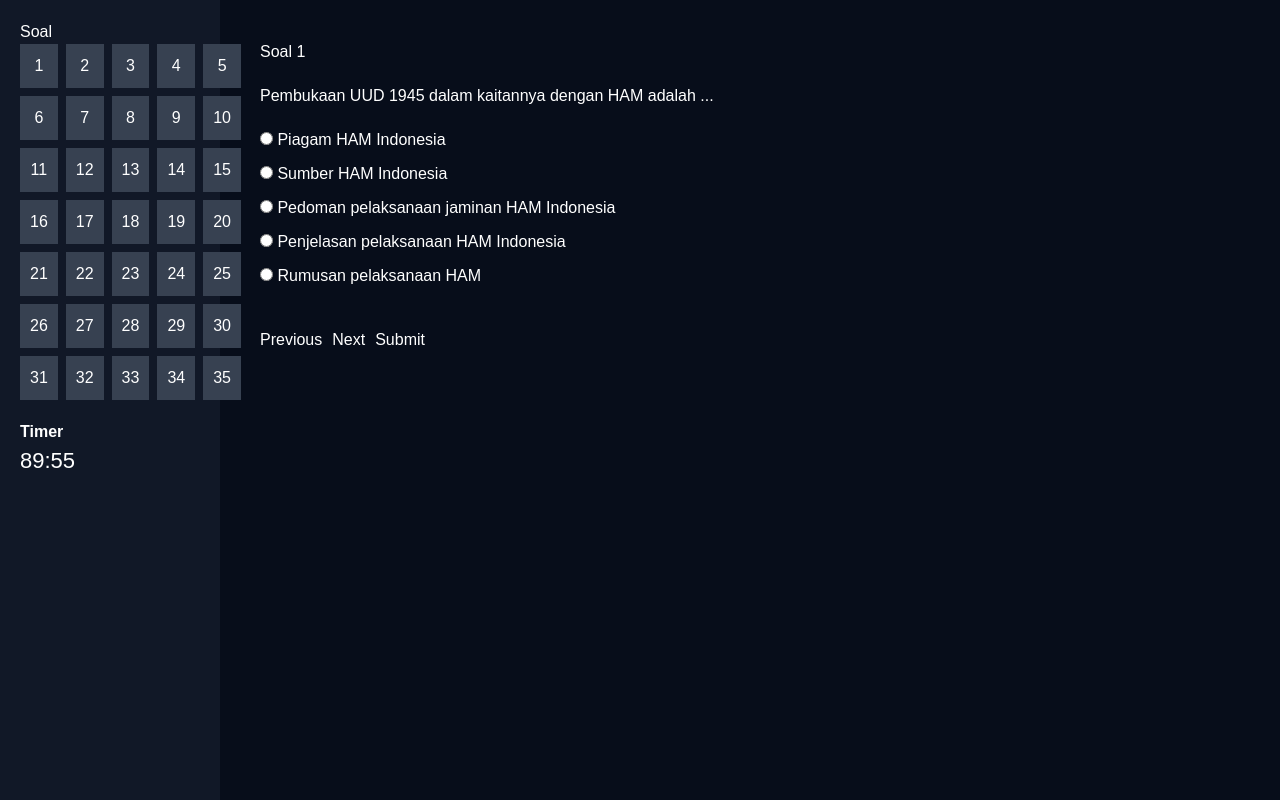
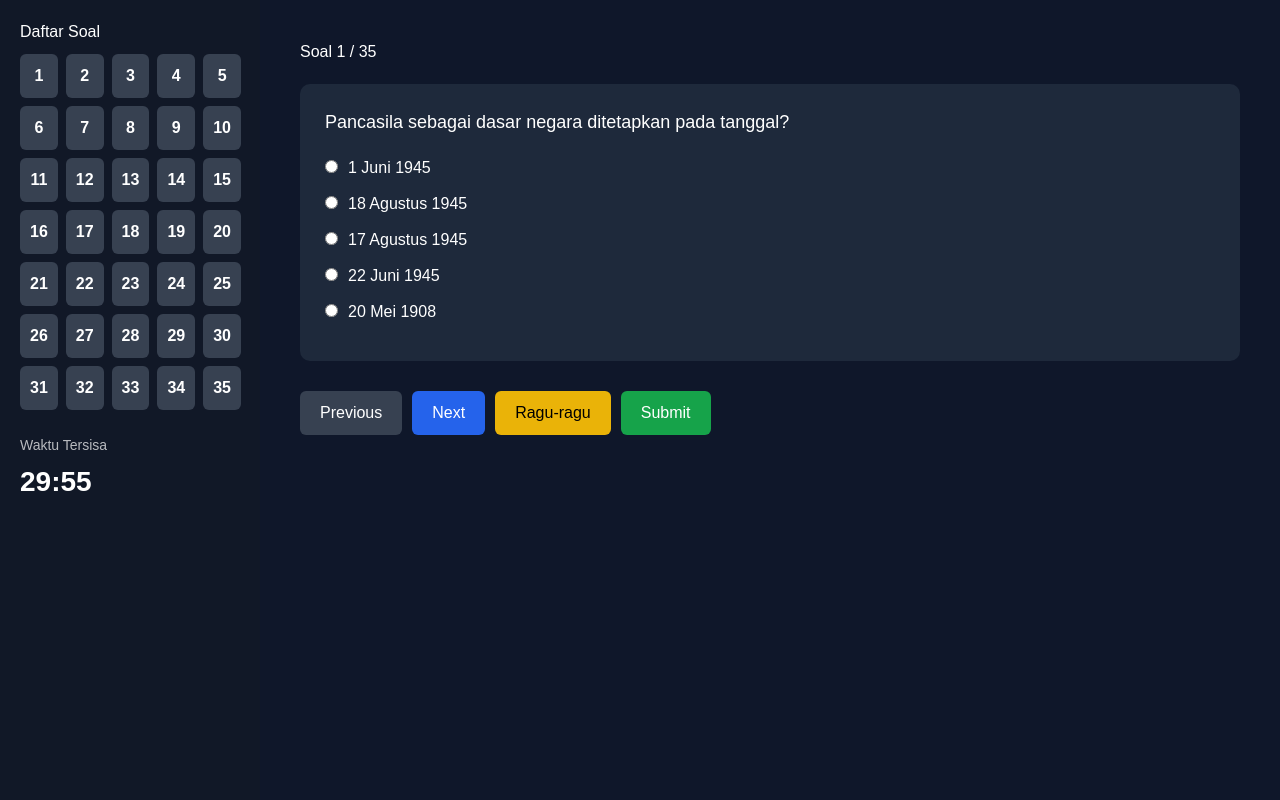
Before and after one commit to CPNSPath/cpnspath, a Next.js app: page /tryout/twk/exam in a window 1280 px wide. Built offline with nearby package versions, Linux system fonts and the light colour scheme.

Commit message:
add 35 TWK questions

```diff
--- a/src/app/tryout/twk/exam/page.js
+++ b/src/app/tryout/twk/exam/page.js
@@ -5,441 +5,467 @@ import { useState,useEffect } from "react"
 const questions = [
 
 {
-question:"Pembukaan UUD 1945 dalam kaitannya dengan HAM adalah ...",
+question:"Pancasila sebagai dasar negara ditetapkan pada tanggal?",
 options:[
-"Piagam HAM Indonesia",
-"Sumber HAM Indonesia",
-"Pedoman pelaksanaan jaminan HAM Indonesia",
-"Penjelasan pelaksanaan HAM Indonesia",
-"Rumusan pelaksanaan HAM"
+"1 Juni 1945",
+"18 Agustus 1945",
+"17 Agustus 1945",
+"22 Juni 1945",
+"20 Mei 1908"
 ],
-answer:0,
-explanation:"Pembukaan UUD 1945 disebut Piagam HAM Indonesia."
+answer:1
 },
 
 {
-question:"Yang menjadi causal final dari Pancasila adalah ...",
+question:"Semboyan negara Indonesia adalah?",
 options:[
-"Piagam Jakarta",
-"Bangsa Indonesia",
-"Warga Negara Indonesia",
-"BPUPKI",
-"PPKI"
+"Tut Wuri Handayani",
+"Bhinneka Tunggal Ika",
+"Garuda Pancasila",
+"Satyameva Jayate",
+"NKRI Harga Mati"
 ],
-answer:0,
-explanation:"Causal final Pancasila tercantum dalam Piagam Jakarta."
+answer:1
 },
 
 {
-question:"Yang bukan prinsip dasar negara yang diusulkan Soekarno 1 Juni 1945 adalah ...",
+question:"UUD 1945 disahkan pada tanggal?",
 options:[
-"Demokrasi",
-"Kekeluargaan",
-"Perikemanusiaan",
-"Kesejahteraan sosial",
-"Kebangsaan"
+"17 Agustus 1945",
+"18 Agustus 1945",
+"1 Juni 1945",
+"22 Juni 1945",
+"20 Mei 1908"
 ],
-answer:1,
-explanation:"Prinsip Soekarno tidak memasukkan kekeluargaan."
+answer:1
 },
 
 {
-question:"Berdasarkan TAP MPRS No XX/MPRS/1966 Pancasila adalah ...",
+question:"Lambang negara Indonesia adalah?",
 options:[
-"Dokumen sejarah",
-"Alat pemersatu",
-"Nilai nenek moyang",
-"Landasan perjuangan",
-"Dasar negara"
+"Bintang",
+"Garuda Pancasila",
+"Rajawali",
+"Elang",
+"Merpati"
 ],
-answer:4,
-explanation:"Pancasila merupakan dasar negara dan pandangan hidup bangsa."
+answer:1
 },
 
 {
-question:"Yang diatur hukum dasar negara adalah ...",
+question:"Sila pertama Pancasila adalah?",
 options:[
-"Susunan organisasi negara",
-"Membatasi kekuasaan negara",
-"Hubungan antar lembaga negara",
-"Hubungan vertikal horizontal",
-"Semua benar"
+"Kemanusiaan yang adil dan beradab",
+"Ketuhanan Yang Maha Esa",
+"Persatuan Indonesia",
+"Kerakyatan yang dipimpin hikmat",
+"Keadilan sosial"
 ],
-answer:4,
-explanation:"Hukum dasar negara mengatur seluruh struktur negara."
+answer:1
 },
 
 {
-question:"Yang bukan dampak Dekrit Presiden 5 Juli 1959 adalah ...",
+question:"Sila kedua Pancasila berbunyi?",
 options:[
-"Konstituante dibubarkan",
-"UUDS tidak berlaku",
-"Kembali ke UUD 1945",
-"Dibentuk DPRS",
-"Dibentuk DPAS"
+"Ketuhanan Yang Maha Esa",
+"Kemanusiaan yang adil dan beradab",
+"Persatuan Indonesia",
+"Kerakyatan yang dipimpin hikmat",
+"Keadilan sosial"
 ],
-answer:3,
-explanation:"DPRS bukan dampak langsung Dekrit Presiden."
+answer:1
 },
 
 {
-question:"Yang bukan alat perlengkapan MPR adalah ...",
+question:"Dasar hukum tertinggi di Indonesia adalah?",
 options:[
-"Pimpinan MPR",
-"Badan pekerja MPR",
-"Pembantu MPR",
-"Komisi MPR",
-"Panitia Ad Hoc"
+"Pancasila",
+"UUD 1945",
+"UU",
+"Perpres",
+"Perda"
 ],
-answer:2,
-explanation:"Alat MPR hanya pimpinan, badan pekerja, komisi, dan panitia ad hoc."
+answer:1
 },
 
 {
-question:"Menteri negara adalah pembantu presiden diatur dalam pasal ...",
+question:"Indonesia adalah negara?",
 options:[
-"Pasal 18",
-"Pasal 19",
-"Pasal 17",
-"Pasal 16",
-"Pasal 12"
+"Kerajaan",
+"Serikat",
+"Kesatuan",
+"Federasi",
+"Koloni"
 ],
-answer:2,
-explanation:"Pasal 17 UUD 1945 menyatakan menteri adalah pembantu presiden."
+answer:2
 },
 
 {
-question:"TAP MPR No IV/MPR/1983 mengatur tentang ...",
+question:"Bentuk negara Indonesia adalah?",
 options:[
-"Interpelasi",
-"Budget",
-"Referendum",
-"Mosi tidak percaya",
-"Angket"
+"Republik",
+"Monarki",
+"Kerajaan",
+"Imperium",
+"Kesultanan"
 ],
-answer:2,
-explanation:"TAP tersebut mengatur referendum."
+answer:0
 },
 
 {
-question:"Penyebab utama Jepang menyerah kepada Sekutu adalah ...",
+question:"Bendera Indonesia berwarna?",
 options:[
-"Tidak mendapat dukungan rakyat Indonesia",
-"Kehabisan tentara",
-"Kaisar Jepang menyerah",
-"Pemimpin Jepang gugur",
-"Hiroshima dan Nagasaki dibom"
+"Merah putih",
+"Biru putih",
+"Merah biru",
+"Putih biru",
+"Merah kuning"
 ],
-answer:4,
-explanation:"Bom atom Hiroshima dan Nagasaki menyebabkan Jepang menyerah."
+answer:0
 },
 
 {
-question:"Sidang pertama PPKI menghasilkan ...",
+question:"Ibukota Indonesia saat ini adalah?",
 options:[
-"Mengesahkan UUD 1945",
-"Menetapkan presiden dan wakil presiden",
-"Presiden dibantu Komite Nasional",
-"Dibentuk DPR",
-"A,B,C benar"
+"Bandung",
+"Jakarta",
+"Surabaya",
+"Yogyakarta",
+"Medan"
 ],
-answer:4,
-explanation:"Sidang 18 Agustus menghasilkan tiga keputusan utama tersebut."
+answer:1
 },
 
 {
-question:"Buku Max Havelaar ditulis oleh ...",
+question:"Bahasa nasional Indonesia adalah?",
 options:[
-"Van den Bosch",
-"Douwes Dekker",
-"Raffles",
-"Daendels",
-"JP Coen"
+"Jawa",
+"Melayu",
+"Indonesia",
+"Sunda",
+"Batak"
 ],
-answer:1,
-explanation:"Ditulis oleh Multatuli (Douwes Dekker)."
+answer:2
 },
 
 {
-question:"Deklarasi Djuanda bertujuan ...",
+question:"Hari kemerdekaan Indonesia adalah?",
 options:[
-"Mempertahankan NKRI",
-"Menciptakan kawasan damai",
-"Melindungi kekayaan laut",
-"Memudahkan penindakan laut",
-"Melindungi wilayah kepulauan"
+"1 Juni 1945",
+"17 Agustus 1945",
+"18 Agustus 1945",
+"20 Mei 1908",
+"28 Oktober 1928"
 ],
-answer:2,
-explanation:"Deklarasi Djuanda menegaskan kedaulatan laut Indonesia."
+answer:1
 },
 
 {
-question:"Pengadilan Tinggi dan Mahkamah Agung berfungsi sebagai ...",
+question:"Peristiwa Sumpah Pemuda terjadi pada tahun?",
 options:[
-"Peradilan banding dan kasasi",
-"Peradilan istimewa",
-"Peradilan KKN",
-"Perkara berat",
-"Peradilan khusus"
+"1908",
+"1928",
+"1945",
+"1930",
+"1950"
 ],
-answer:0,
-explanation:"PT sebagai banding dan MA sebagai kasasi."
+answer:1
 },
 
 {
-question:"Mahkamah Agung tidak dapat menguji ...",
+question:"BPUPKI dibentuk oleh Jepang pada tahun?",
 options:[
-"Peraturan Pemerintah",
-"Keputusan Presiden",
-"Keputusan Menteri",
-"Peraturan Daerah",
-"Undang-undang"
+"1942",
+"1943",
+"1944",
+"1945",
+"1946"
 ],
-answer:4,
-explanation:"UU diuji oleh Mahkamah Konstitusi."
+answer:3
 },
 
 {
-question:"Yang tidak pernah berubah dalam dinamika ketatanegaraan Indonesia adalah ...",
+question:"Ketua BPUPKI adalah?",
 options:[
-"Bentuk negara",
-"Bentuk pemerintahan",
-"Corak pemerintahan",
-"Lembaga negara",
-"Sistem demokrasi"
+"Soekarno",
+"Hatta",
+"Radjiman Wedyodiningrat",
+"Supomo",
+"Moh Yamin"
 ],
-answer:0,
-explanation:"Indonesia selalu berbentuk negara kesatuan."
+answer:2
 },
 
 {
-question:"Kabinet presidensial ditandai oleh ...",
+question:"Tokoh yang merumuskan Pancasila 1 Juni 1945 adalah?",
 options:[
-"Kepala negara presiden",
-"Presiden kepala pemerintahan",
-"Kabinet sederajat dengan parlemen",
-"Presiden kekuasaan tertinggi",
-"Ada wakil presiden"
+"Soekarno",
+"Hatta",
+"Supomo",
+"Moh Yamin",
+"Radjiman"
 ],
-answer:1,
-explanation:"Presiden memegang kekuasaan eksekutif."
+answer:0
 },
 
 {
-question:"Demokrasi yang menonjolkan kebebasan individu adalah ...",
+question:"Pembukaan UUD 1945 terdiri dari berapa alinea?",
 options:[
-"Demokrasi langsung",
-"Demokrasi tidak langsung",
-"Demokrasi terpimpin",
-"Demokrasi liberal",
-"Demokrasi Pancasila"
+"2",
+"3",
+"4",
+"5",
+"6"
 ],
-answer:3,
-explanation:"Demokrasi liberal menonjolkan kebebasan individu."
+answer:2
 },
 
 {
-question:"Hukum administrasi negara adalah ...",
+question:"Pasal dalam UUD 1945 sebelum amandemen berjumlah?",
 options:[
-"Peraturan mengikat badan negara",
-"Pelanggaran pegawai",
-"Pemberhentian pegawai",
-"Pengangkatan pegawai",
-"Tugas pegawai"
+"27",
+"37",
+"45",
+"50",
+"65"
 ],
-answer:0,
-explanation:"HAN adalah hukum yang mengatur tindakan administrasi negara."
+answer:1
 },
 
 {
-question:"Tahap II pembuatan ketetapan MPR adalah ...",
+question:"Indonesia menganut sistem pemerintahan?",
 options:[
-"Penjelasan rapat",
-"Keputusan paripurna",
-"Pembahasan badan pekerja",
-"Pembahasan komisi",
-"Pengambilan keputusan"
+"Parlementer",
+"Presidensial",
+"Monarki",
+"Kerajaan",
+"Kolonial"
 ],
-answer:2,
-explanation:"Tahap II dilakukan oleh badan pekerja."
-},
-
-// soal 21–35 diringkas tetapi tetap sesuai sumber
-
-{
-question:"Fatahillah mengganti nama Sunda Kelapa menjadi ...",
-options:["Batavia","Jakarta","Jayakarta","Betawi","Jawa Barat"],
-answer:2,
-explanation:"Jayakarta berarti kota kemenangan."
+answer:1
 },
 
 {
-question:"Islam berkembang di pesisir karena ...",
-options:["Udara sejuk","Penduduk padat","Perdagangan laut","Penduduk bodoh","Pusat kerajaan"],
-answer:2,
-explanation:"Islam disebarkan melalui jalur perdagangan."
+question:"Presiden pertama Indonesia adalah?",
+options:[
+"Soekarno",
+"Soeharto",
+"Habibie",
+"Gus Dur",
+"Megawati"
+],
+answer:0
 },
 
 {
-question:"Konferensi Meja Bundar dilaksanakan di ...",
-options:["Amsterdam","Den Haag","Belgia","Kolombo","New York"],
-answer:1,
-explanation:"KMB berlangsung di Den Haag Belanda."
+question:"Wakil presiden pertama Indonesia adalah?",
+options:[
+"Ahmad Yani",
+"Moh Hatta",
+"Sutan Sjahrir",
+"Agus Salim",
+"Ki Hajar Dewantara"
+],
+answer:1
 },
 
 {
-question:"Finalis 7 keajaiban dunia dari Spanyol adalah ...",
-options:["Machu Picchu","Acropolis","Stonehenge","Alhambra","Timbuktu"],
-answer:3,
-explanation:"Alhambra berada di Granada Spanyol."
+question:"Garuda Pancasila diresmikan pada tahun?",
+options:[
+"1945",
+"1950",
+"1951",
+"1955",
+"1960"
+],
+answer:1
 },
 
 {
-question:"Yang bukan negara bagian Amerika Serikat adalah ...",
-options:["Idaho","Wyoming","Roskilde","Delaware","Colorado"],
-answer:2,
-explanation:"Roskilde berada di Denmark."
+question:"Jumlah provinsi Indonesia saat ini sekitar?",
+options:[
+"34",
+"35",
+"36",
+"37",
+"38"
+],
+answer:4
 },
 
 {
-question:"Lagu Potong Bebek Angsa berasal dari ...",
-options:["NTB","NTT","Maluku","Papua","Kalbar"],
-answer:1,
-explanation:"Lagu daerah Nusa Tenggara Timur."
+question:"Sistem demokrasi Indonesia berdasarkan?",
+options:[
+"Pancasila",
+"Kerajaan",
+"Kolonial",
+"Militer",
+"Federasi"
+],
+answer:0
 },
 
 {
-question:"Perang Dunia I berakhir tahun ...",
-options:["1914","1916","1918","1921","1924"],
-answer:2,
-explanation:"PD I berlangsung 1914–1918."
+question:"Bhinneka Tunggal Ika artinya?",
+options:[
+"Bersatu kita teguh",
+"Berbeda beda tetapi tetap satu",
+"Indonesia merdeka",
+"Gotong royong",
+"Satu bangsa"
+],
+answer:1
 },
 
 {
-question:"PBI adalah organisasi olahraga ...",
-options:["Bowling","Bridge","Bulutangkis","Baseball","Berkuda"],
-answer:0,
-explanation:"PBI = Persatuan Bowling Indonesia."
+question:"Hari Kebangkitan Nasional diperingati setiap?",
+options:[
+"20 Mei",
+"1 Juni",
+"17 Agustus",
+"28 Oktober",
+"10 November"
+],
+answer:0
 },
 
 {
-question:"Sriwijaya menjadi kerajaan maritim karena ...",
+question:"Hari Sumpah Pemuda diperingati?",
 options:[
-"Armada laut kuat",
-"Hubungan dagang",
-"Pusat perdagangan",
-"Letak strategis",
-"Raja berkuasa"
+"20 Mei",
+"1 Juni",
+"17 Agustus",
+"28 Oktober",
+"10 November"
 ],
-answer:0,
-explanation:"Sriwijaya menguasai jalur laut perdagangan."
+answer:3
 },
 
 {
-question:"Tujuan Konferensi Asia Afrika adalah ...",
+question:"Hari Pahlawan diperingati?",
 options:[
-"Mengawasi perdamaian",
-"Mempererat persatuan",
-"Kerja sama Asia Afrika",
-"Semua benar",
-"Meredakan blok barat timur"
+"20 Mei",
+"1 Juni",
+"17 Agustus",
+"28 Oktober",
+"10 November"
 ],
-answer:3,
-explanation:"KAA bertujuan kerja sama dan perdamaian."
+answer:4
 },
 
 {
-question:"Blok Barat pada Perang Dingin dipimpin oleh ...",
+question:"Negara Indonesia berdasar atas hukum terdapat dalam UUD 1945 pasal?",
 options:[
-"Inggris",
-"Perancis",
-"Amerika Serikat",
-"Kanada",
-"Belanda"
+"1 ayat 3",
+"2 ayat 1",
+"3 ayat 1",
+"4 ayat 1",
+"5 ayat 1"
 ],
-answer:2,
-explanation:"Blok Barat dipimpin Amerika Serikat."
+answer:0
 },
 
 {
-question:"Unsur 'what' pada teks naskah Lampung adalah ...",
+question:"Kedaulatan berada di tangan rakyat terdapat pada pasal?",
 options:[
-"Keprihatinan naskah kuno",
-"Museum Lampung",
-"Naskah Lampung di luar negeri",
-"Naskah bahasa asing",
-"Penyesalan"
+"1 ayat 2",
+"2 ayat 1",
+"3 ayat 2",
+"4 ayat 1",
+"5 ayat 1"
 ],
-answer:2,
-explanation:"Teks menjelaskan naskah Lampung tersimpan di luar negeri."
+answer:0
 },
 
 {
-question:"Kalimat tidak baku adalah ...",
+question:"Presiden memegang kekuasaan pemerintahan menurut pasal?",
 options:[
-"Data Pemprov Lampung",
-"Naskah di Leiden",
-"Anggaran Rp 40-70 juta per tahun",
-"Penambahan koleksi museum",
-"Mencontohkan uang aku"
+"4 ayat 1",
+"3 ayat 1",
+"2 ayat 1",
+"1 ayat 1",
+"5 ayat 1"
 ],
-answer:2,
-explanation:"Penulisan 'per tahun' seharusnya 'pertahun'."
+answer:0
 },
 
 {
-question:"Reduplikasi bermakna kualitas adalah ...",
+question:"Lembaga pembentuk undang-undang adalah?",
 options:[
-"anak-anak",
-"malam-malam",
-"pintar-pintar",
-"lauk pauk",
-"bermanja-manja"
+"MPR",
+"DPR",
+"Presiden",
+"MA",
+"BPK"
 ],
-answer:2,
-explanation:"'Pintar-pintar' menunjukkan kualitas."
+answer:1
 },
 
 {
-question:"Penulisan nama dan gelar yang benar adalah ...",
+question:"Mahkamah Konstitusi berfungsi untuk?",
 options:[
-"Sutinah Pertiwi, S.H.",
-"Moh Indrawan M.Pd",
-"Hj Rusti Sariringsih",
-"Dr. Laila Sari Devi",
-"Rusli Hadiningrat, S.S"
+"Mengadili sengketa konstitusi",
+"Membuat UU",
+"Mengawasi presiden",
+"Mengatur pajak",
+"Mengatur daerah"
 ],
-answer:3,
-explanation:"Penulisan gelar yang benar: Dr. Laila Sari Devi."
+answer:0
+},
+
+{
+question:"Indonesia merdeka pada tahun?",
+options:[
+"1942",
+"1943",
+"1944",
+"1945",
+"1946"
+],
+answer:3
 }
 
 ]
 
 export default function TWKExam(){
 
-const [current,setCurrent] = useState(0)
-const [answers,setAnswers] = useState({})
-const [time,setTime] = useState(90*60)
-const [showExplain,setShowExplain] = useState(false)
+const [current,setCurrent]=useState(0)
+const [answers,setAnswers]=useState({})
+const [doubts,setDoubts]=useState({})
+const [time,setTime]=useState(30*60)
 
 useEffect(()=>{
 
-const timer = setInterval(()=>{
+const timer=setInterval(()=>{
 
 setTime(prev=>{
+
 if(prev<=1){
+
 clearInterval(timer)
-setShowExplain(true)
+submitExam()
+
 return 0
+
 }
+
 return prev-1
+
 })
 
 },1000)
 
-return ()=>clearInterval(timer)
+return()=>clearInterval(timer)
 
 },[])
+
+function formatTime(){
+
+const m=Math.floor(time/60)
+const s=time%60
+
+return m+":"+(s<10?"0"+s:s)
+
+}
 
 function selectAnswer(i){
 
@@ -447,56 +473,79 @@ setAnswers({...answers,[current]:i})
 
 }
 
+function toggleDoubt(){
+
+setDoubts({
+...doubts,
+[current]:!doubts[current]
+})
+
+}
+
 function next(){
+
 if(current<questions.length-1){
 setCurrent(current+1)
 }
+
 }
 
 function prev(){
+
 if(current>0){
 setCurrent(current-1)
 }
-}
-
-function formatTime(){
-
-const m = Math.floor(time/60)
-const s = time%60
-
-return m+":"+(s<10?"0"+s:s)
 
 }
 
-function score(){
+function submitExam(){
 
-let total = 0
+let score=0
 
 questions.forEach((q,i)=>{
+
 if(answers[i]===q.answer){
-total++
+score++
 }
+
 })
 
-alert("Skor TWK: "+total+" / "+questions.length)
-
-setShowExplain(true)
+alert("Skor TWK: "+score+" / "+questions.length)
 
 }
 
 return(
 
-<div style={{display:"flex",height:"100vh",background:"#070d1a",color:"white"}}>
+<div style={{
+display:"flex",
+height:"100vh",
+background:"#0f172a",
+color:"white",
+fontFamily:"Arial"
+}}>
 
-<div style={{width:"220px",background:"#111827",padding:"20px"}}>
+{/* NAVIGATOR */}
 
-<h3>Soal</h3>
+<div style={{
+width:"260px",
+background:"#111827",
+padding:"20px"
+}}>
 
-<div style={{display:"grid",gridTemplateColumns:"repeat(5,1fr)",gap:"8px"}}>
+<h3 style={{marginBottom:"10px"}}>Daftar Soal</h3>
+
+<div style={{
+display:"grid",
+gridTemplateColumns:"repeat(5,1fr)",
+gap:"8px"
+}}>
 
 {questions.map((q,i)=>{
 
-const answered = answers[i]!=null
+let color="#374151"
+
+if(doubts[i]) color="#eab308"
+else if(answers[i]!=null) color="#16a34a"
 
 return(
 
@@ -505,9 +554,11 @@ key={i}
 onClick={()=>setCurrent(i)}
 style={{
 padding:"10px",
-background:answered?"#16a34a":"#374151",
+background:color,
 border:"none",
-color:"white"
+borderRadius:"6px",
+color:"white",
+fontWeight:"bold"
 }}
 >
 {i+1}
@@ -519,30 +570,61 @@ color:"white"
 
 </div>
 
-<div style={{marginTop:"20px"}}>
-<b>Timer</b>
-<div style={{fontSize:"22px"}}>{formatTime()}</div>
+{/* TIMER */}
+
+<div style={{marginTop:"25px"}}>
+
+<div style={{fontSize:"14px",opacity:0.7}}>
+Waktu Tersisa
+</div>
+
+<div style={{
+fontSize:"28px",
+fontWeight:"bold",
+marginTop:"5px"
+}}>
+{formatTime()}
 </div>
 
 </div>
 
-<div style={{flex:1,padding:"40px"}}>
+</div>
 
-<h2>Soal {current+1}</h2>
+{/* AREA SOAL */}
 
-<p style={{marginTop:"20px"}}>
+<div style={{
+flex:1,
+padding:"40px"
+}}>
 
+<div style={{
+display:"flex",
+justifyContent:"space-between",
+marginBottom:"20px"
+}}>
+
+<h2>Soal {current+1} / {questions.length}</h2>
+
+</div>
+
+<div style={{
+background:"#1e293b",
+padding:"25px",
+borderRadius:"10px"
+}}>
+
+<p style={{
+fontSize:"18px",
+marginBottom:"20px"
+}}>
 {questions[current].question}
-
 </p>
-
-<div style={{marginTop:"20px"}}>
 
 {questions[current].options.map((opt,i)=>(
 
-<div key={i} style={{marginBottom:"10px"}}>
+<div key={i} style={{marginBottom:"12px"}}>
 
-<label>
+<label style={{cursor:"pointer"}}>
 
 <input
 type="radio"
@@ -550,7 +632,11 @@ checked={answers[current]===i}
 onChange={()=>selectAnswer(i)}
 />
 
-{" "+opt}
+<span style={{marginLeft:"10px"}}>
+
+{opt}
+
+</span>
 
 </label>
 
@@ -560,25 +646,65 @@ onChange={()=>selectAnswer(i)}
 
 </div>
 
-{showExplain && (
+{/* BUTTONS */}
 
-<div style={{marginTop:"20px",background:"#111827",padding:"15px"}}>
+<div style={{
+marginTop:"30px",
+display:"flex",
+gap:"10px"
+}}>
 
-<b>Pembahasan:</b><br/>
+<button
+onClick={prev}
+style={{
+padding:"10px 20px",
+background:"#374151",
+border:"none",
+borderRadius:"6px",
+color:"white"
+}}
+>
+Previous
+</button>
 
-{questions[current].explanation}
+<button
+onClick={next}
+style={{
+padding:"10px 20px",
+background:"#2563eb",
+border:"none",
+borderRadius:"6px",
+color:"white"
+}}
+>
+Next
+</button>
 
-</div>
+<button
+onClick={toggleDoubt}
+style={{
+padding:"10px 20px",
+background:"#eab308",
+border:"none",
+borderRadius:"6px",
+color:"black"
+}}
+>
+Ragu-ragu
+</button>
 
-)}
-
-<div style={{marginTop:"40px",display:"flex",gap:"10px"}}>
-
-<button onClick={prev}>Previous</button>
-
-<button onClick={next}>Next</button>
-
-<button onClick={score}>Submit</button>
+<button
+onClick={submitExam}
+style={{
+padding:"10px 20px",
+background:"#16a34a",
+border:"none",
+borderRadius:"6px",
+color:"white"
+}}
+>
+Submit
+</button>
 
 </div>
 
```
